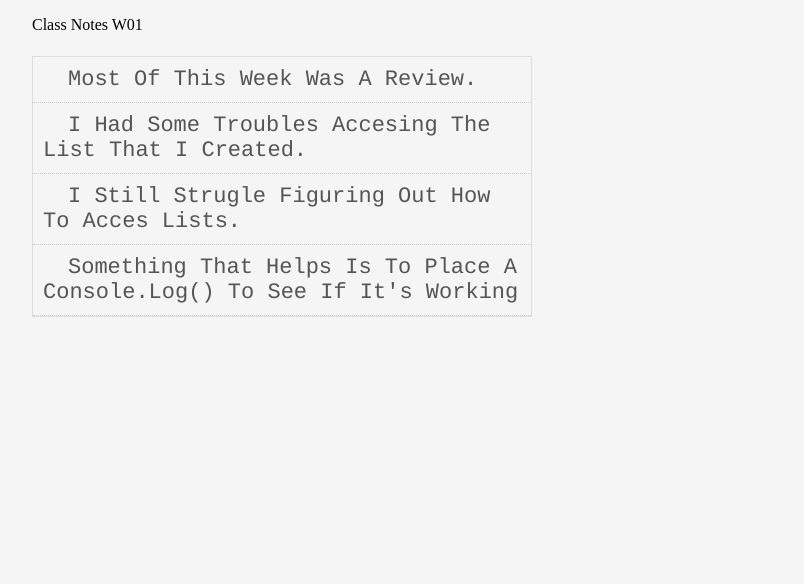
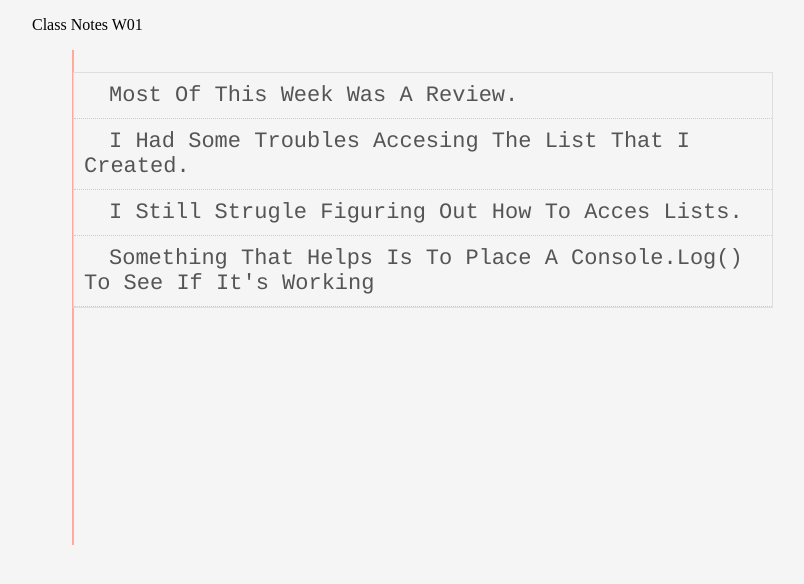
Before and after one commit to rdzisaac23/WWD330, a plain HTML site: page w01/index.html in a window 1280 px wide. Shown: the whole page, without its empty margins (308-1112 px from the left). Drawn offline with Linux system fonts and the light colour scheme; a script that the page names is missing.

Commit message:
Notes W01

```diff
--- a/w01/index.html
+++ b/w01/index.html
@@ -18,7 +18,7 @@
             <p id="big">Class Notes W01</p>
         </div>
 
-        <div list>
+        <div class="lines">
             <ul class="list">
                 <li>Most of this week was a review.</li>
                 <li>I Had some troubles Accesing the list that I created.</li>
--- a/w01/style.css
+++ b/w01/style.css
@@ -16,22 +16,31 @@ body {
     width: 600px;
     margin: 0 auto;
     padding: 0;
-  }
+}
 
-  .list {
+.list {
     color: #555;
     font-size: 22px;
     padding: 0 !important;
-    width: 500px;
+    width: 700px;
     font-family: courier, monospace;
     border: 1px solid #dedede;
-  }
+}
 
-  .list li {
+.list li {
     list-style: none;
     border-bottom: 1px dotted #ccc;
     text-indent: 25px;
     height: auto;
     padding: 10px;
     text-transform: capitalize;
-  }
+}
+
+.lines {
+    border-left: 1px solid #ffaa9f;
+    border-right: 1px solid #ffaa9f;
+    width: 2px;
+    float: left;
+    height: 495px;
+    margin-left: 40px;
+}
```
